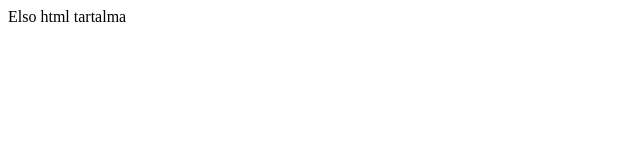
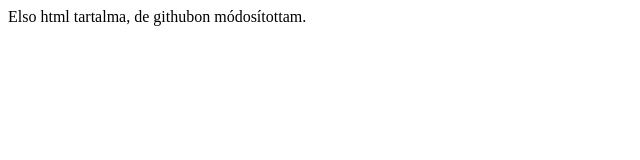
Before and after one commit to frontendes-csabi/stream2, a plain HTML site: page index.html in a window 1280 px wide. Shown: the whole page, without its empty margins (0-640 px from the left). Drawn offline with Linux system fonts and the light colour scheme.

Commit message:
Update index.html

```diff
--- a/index.html
+++ b/index.html
@@ -8,7 +8,7 @@
 </head>
 
 <body>
-    Elso html tartalma
+    Elso html tartalma, de githubon módosítottam.
 </body>
 
 </html>
```
